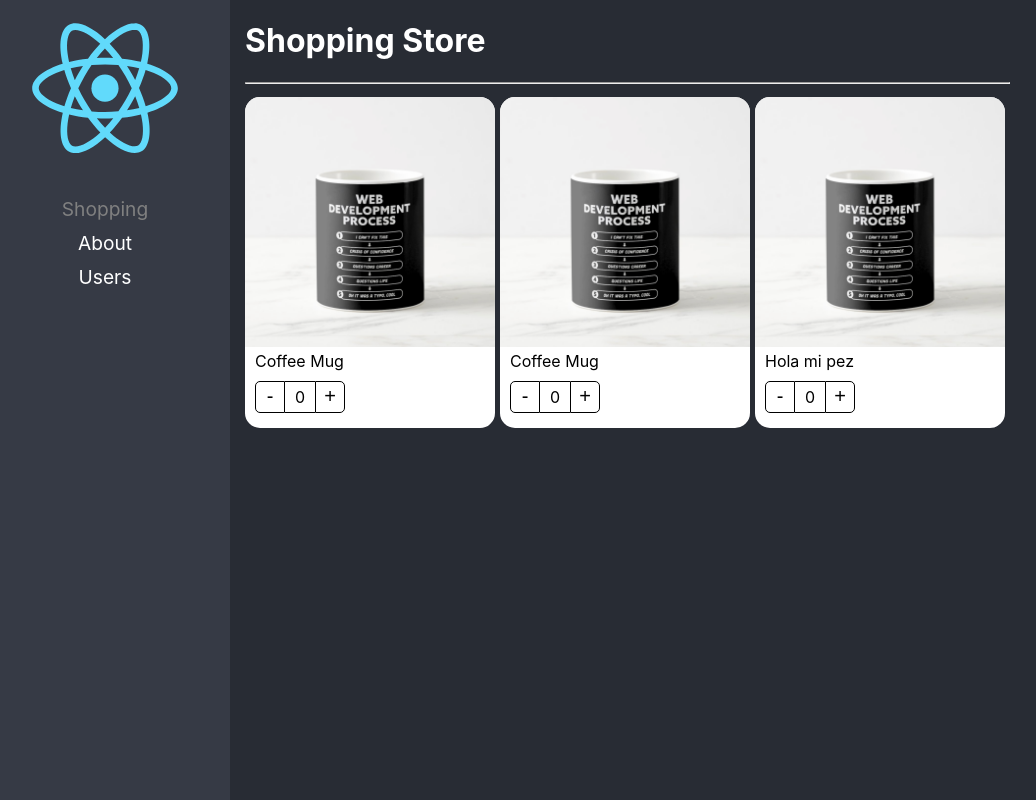
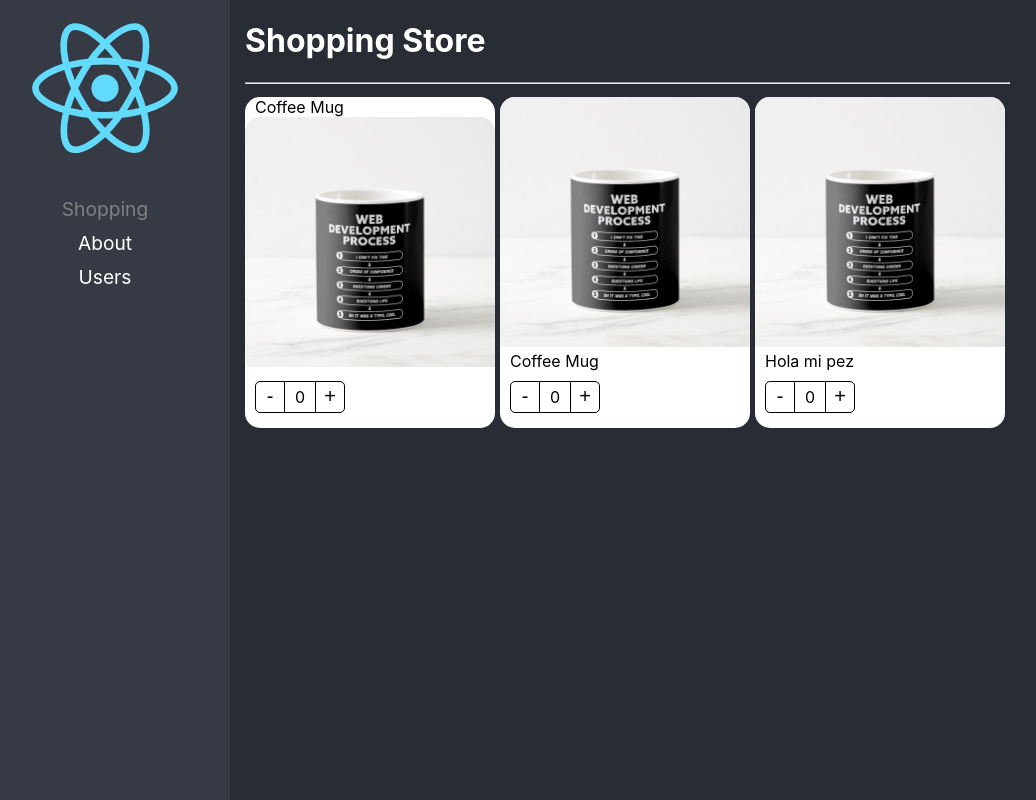
Before and after one commit to gennaio10/react-adv, a React (Create React App) app: page / in a window 1280 px wide. Shown: the whole page, without its empty margins (20-1056 px from the left). Built offline with nearby package versions, Linux system fonts and the light colour scheme.

Commit message:
retirando comentarios innecesarios

```diff
--- a/src/02-component-patterns/components/ProductCard.tsx
+++ b/src/02-component-patterns/components/ProductCard.tsx
@@ -17,10 +17,8 @@ export const ProductCard = ({ children, product }: ProductCardProps) => {
         // CON ESTO TODOS PUEDEN USAR LO QUE ESTE EN EL CONTEXT MEDIANTE EL HOOK USECONTEXT
         <Provider value={{ counter, increaseBy, product }}>
             <div className={styles.productCard}>
+                {/* HIJOS  */}
                 {children}
-                {/* <ProductImage img={product.img} />
-      <ProductTitle title={product.title} />
-      <ProductButtons counter={counter} increaseBy={increaseBy} /> */}
             </div>
         </Provider>
     );
--- a/src/02-component-patterns/pages/ShoppingPage.tsx
+++ b/src/02-component-patterns/pages/ShoppingPage.tsx
@@ -19,8 +19,8 @@ export const ShoppingPage = () => {
                 }}
             >
                 <ProductCard product={product}>
+                    <ProductTitle />
                     <ProductImage />
-                    <ProductTitle />
                     <ProductButtons />
                 </ProductCard>
 
```
